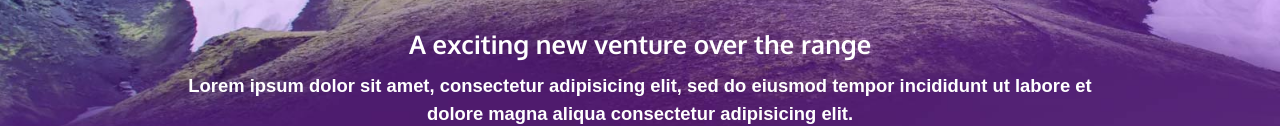
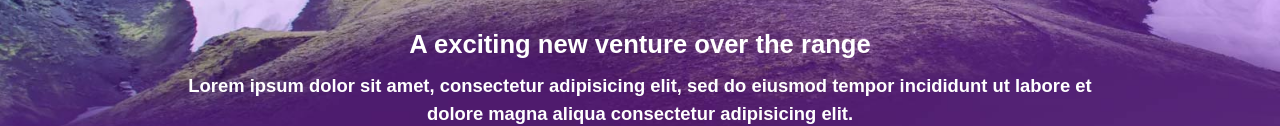
Before and after one commit to Ivan-ReisDev/responsivo, a plain HTML site: page index.html in a window 1280 px wide. Shown: the part 501-627 px from the top of the page. Drawn offline with Linux system fonts and the light colour scheme; files whose address does not match are found by name.

Commit message:
Update styler.css

```diff
--- a/src/css/styler.css
+++ b/src/css/styler.css
@@ -12,15 +12,6 @@ body {
 
 body {
     font-family: sans-serif;
-}
-
-h1,
-h2,
-h3,
-h4,
-h5,
-h6 {
-    font-family: "Oxygen";
 }
 
 nav ul li a {
```
